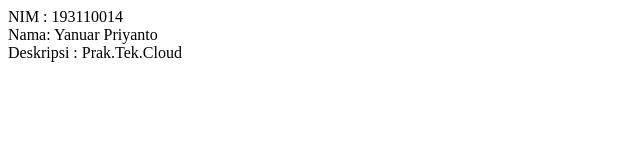
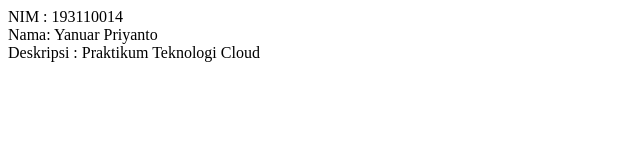
Before and after one commit to yanuarpriyanto/responsi-193110014, a plain HTML site: page index.html in a window 1280 px wide. Shown: the whole page, without its empty margins (0-640 px from the left). Drawn offline with Linux system fonts and the light colour scheme.

Commit message:
Responsi by Yanuar

```diff
--- a/index.html
+++ b/index.html
@@ -1 +1 @@
-NIM : 193110014 <br> Nama: Yanuar Priyanto <br> Deskripsi : Prak.Tek.Cloud
+NIM : 193110014 <br> Nama: Yanuar Priyanto <br> Deskripsi : Praktikum Teknologi Cloud
```
